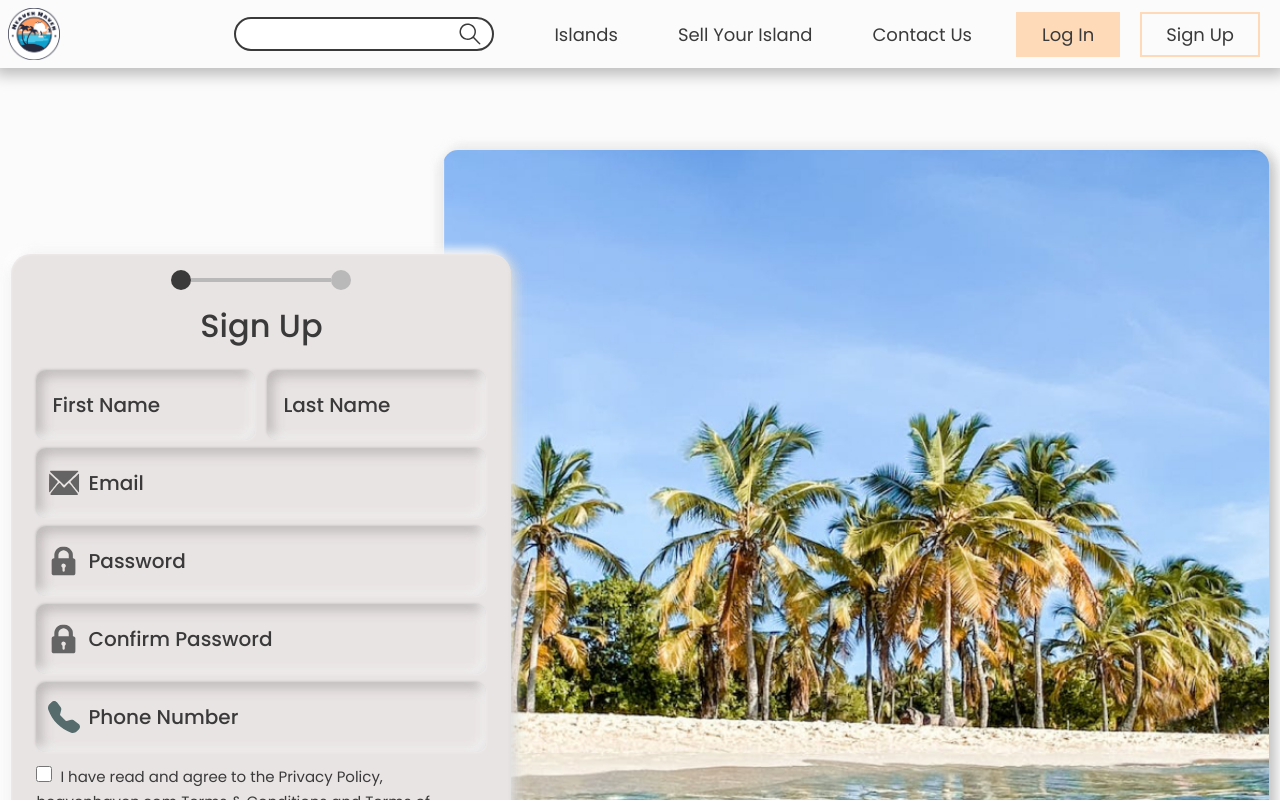
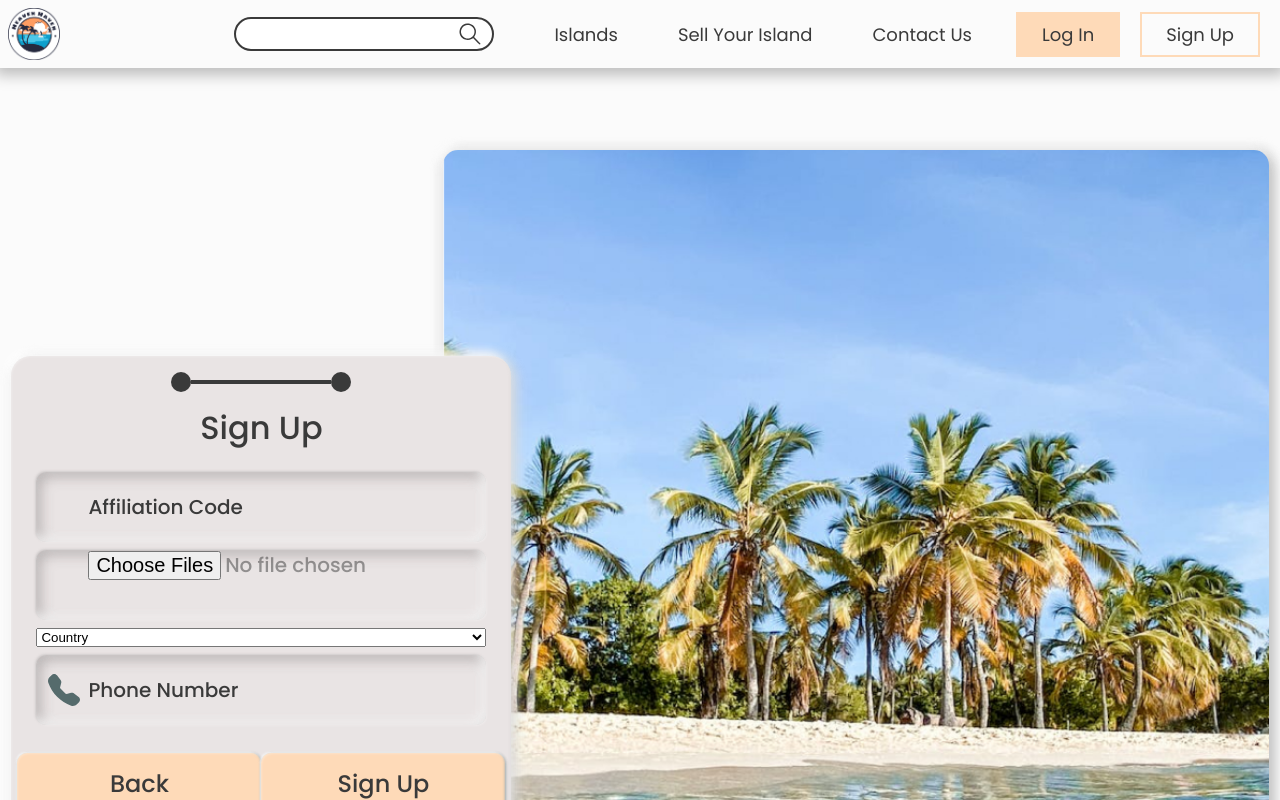
Before and after one commit to ruets/HeavenHaven, a React (Vite) app in the folder frontend/: page /signup in a window 1280 px wide. Shown: the top 800 px of the page. Built offline with nearby package versions, Linux system fonts and the light colour scheme.

Commit message:
SignupForm update

```diff
--- a/frontend/src/components/fields/Input/Input.jsx
+++ b/frontend/src/components/fields/Input/Input.jsx
@@ -12,6 +12,7 @@ function Input(props) {
                     value={props.value}
                     placeholder={props.label}
                     onBlur={props.onBlur ? props.onBlur : null}
+                    multiple={props.accept ? multiple : null}
                     required
                 />
             </div>
--- a/frontend/src/components/forms/Signup/SignupForm.jsx
+++ b/frontend/src/components/forms/Signup/SignupForm.jsx
@@ -23,6 +23,15 @@ export function SignupForm() {
     const [confirmedPassword, setConfirmedPassword] = useState("");
     const [phoneNumber, setPhoneNumber] = useState("");
 
+    const [affiliationCode, setAffiliationCode] = useState("");
+    const [idCard, setIdCard] = useState(null);
+    const [idCardName, setIdCardName] = useState("");
+    const [country, setCountry] = useState("");
+    const [streetAdress, setStreetAdress] = useState("");
+    const [apartment, setApartment] = useState("");
+    const [city, setCity] = useState("");
+    const [zipCode, setZipCode] = useState("");
+
     const handleFillIn = useCallback((e) => {
         // Check if errors in fields
         e.preventDefault();
@@ -38,7 +47,7 @@ export function SignupForm() {
         console.log("Post user data to API");
     });
 
-    if (isFirstPage) {
+    if (!isFirstPage) {
         return (
             <form className="signup" onSubmit={handleFillIn}>
                 <div className="form-steps">
@@ -116,9 +125,44 @@ export function SignupForm() {
                     <span className="ball-filled"></span>
                 </div>
                 <h1>Sign Up</h1>
-                <p className="description">
-                    The following information can be provided later.
-                </p>
+                <div className="fields">
+                    <Input
+                        type="text"
+                        name="affiliation"
+                        label="Affiliation Code"
+                        value={affiliationCode}
+                        setInput={setAffiliationCode}
+                    />
+                    <div className="global-input">
+                        <div className="input">
+                            <input
+                            type="file"
+                            name="id-card"
+                            label="Id Card (max 8 Mo)"
+                            value={idCard}
+                            setInput={setIdCard}
+                            accept=".jpg,.jpeg,.png"
+                            required
+                            multiple
+                            className="id-card"
+                            />
+                        </div>
+                    </div>
+
+                        <select name="countries" id="countries-select" onChange={(event) => props.setCountry(event.target.value)} required>
+                            <option value="" selected="true" disabled="disabled">Country</option>
+                            <option value="france">France</option>
+                            <option value="united-states">United States</option>
+                        </select>
+                    <Input
+                        type="text"
+                        name="phone-number"
+                        label="Phone Number"
+                        icon={PhoneIcon}
+                        value={phoneNumber}
+                        setInput={setPhoneNumber}
+                    ></Input>
+                </div>
                 <div className="buttons">
                     <button onClick={handleBack}>Back</button>
                     <button onClick={onSubmitForm}>Sign Up</button>
```
Also changed, not shown: 1 other file (tests, documents, lock files or other folders).
